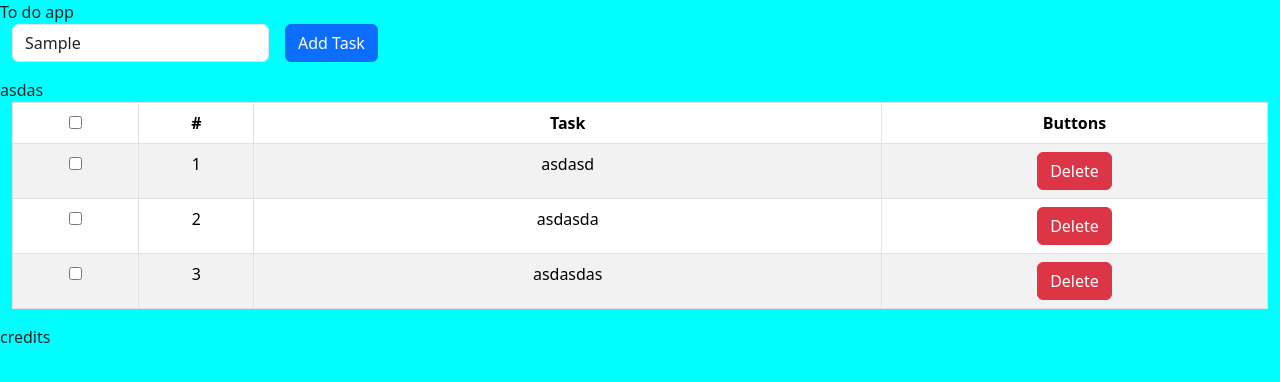
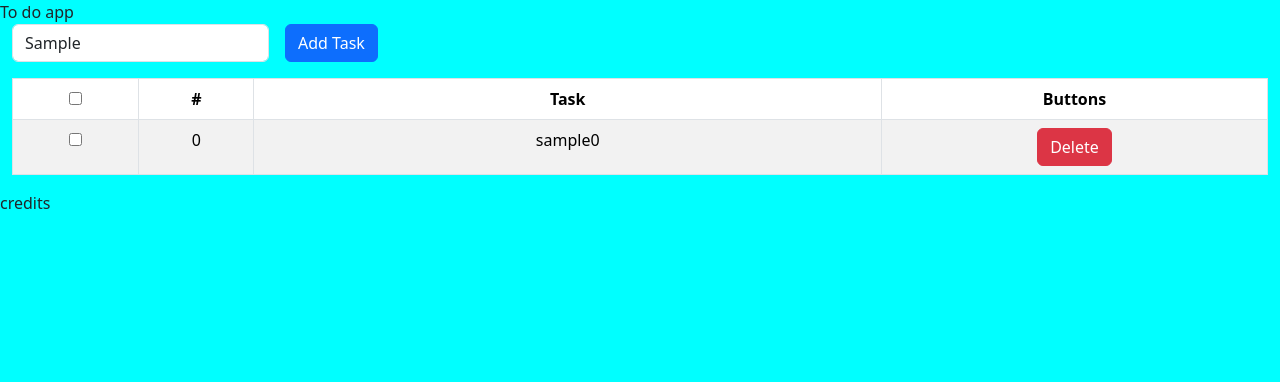
Before and after one commit to klyzecarize/vanillajs-todo-app, a plain HTML site: page index.html in a window 1280 px wide. Both pictures are taken after typing "Sample" into the empty fields and a click on the button "Add Task". Drawn offline with nearby package versions, Linux system fonts and the light colour scheme.

Commit message:
added function for adding new row when submit button is clicked

```diff
--- a/index.html
+++ b/index.html
@@ -27,8 +27,7 @@
             </form>
         </div>
 
-        <div id="sample"></div>
-
+        <!-- Task Table -->
         <div class="container-fluid">
             <table class="table table-striped table-bordered table-responsive text-center">
                 <thead>
@@ -41,35 +40,10 @@
                         <th>Buttons</th>
                     </tr>
                 </thead>
-                <tbody>
-                    <tr id="tr1">
-                        <td>
-                            <input type="checkbox" name="1" id="1">
-                        </td>
-                        <td>1</td>
-                        <td>asdasd</td>
-                        <td>
-                            <button type="button" class="btn btn-danger" onclick="deleteRow(this)">Delete</button>
-                        </td>
-                    </tr>
-                    <tr id="tr2">
-                        <td>
-                            <input type="checkbox" name="2" id="2">
-                        </td>
-                        <td>2</td>
-                        <td>asdasda</td>
-                        <td>
-                            <button type="button" class="btn btn-danger" onclick="deleteRow(this)">Delete</button>
-                        </td>
-                    </tr>
-                    <tr id="tr3">
-                        <td>
-                            <input type="checkbox" name="3" id="3">
-                        </td>
-                        <td>3</td>
-                        <td>asdasdas</td>
-                        <td>
-                            <button type="button" class="btn btn-danger" onclick="deleteRow(this)">Delete</button>
+                <tbody id="tbodyTag">
+                    <tr>
+                        <td id="empty" colspan="4">
+                            Empty
                         </td>
                     </tr>
                 </tbody>
--- a/script.js
+++ b/script.js
@@ -1,5 +1,7 @@
 const taskForm = document.getElementById("taskForm");
-const sample = document.getElementById("sample")
+const tbodyTag = document.getElementById("tbodyTag");
+const emptyEl = document.getElementById("empty");
+let sampleInt = 0;
 
 taskForm.addEventListener('submit', (event) => {
     // prevents page to refresh when you click submit
@@ -7,13 +9,41 @@ taskForm.addEventListener('submit', (event) => {
 
     // test
     console.log('Clickahh')
-    sample.innerHTML = "asdas";
+
+    addTableRow();
 });
 
 function deleteRow(childEl) {
+    removeRow(childEl);
+}
+
+function addTableRow () {
+    emptyEl != null && removeRow(emptyEl);
+
+    const rowHtml = `
+        <tr>
+            <td>
+                <input type="checkbox" name="${sampleInt}" id="${sampleInt}">
+            </td>
+            <td>${sampleInt}</td>
+            <td>sample${sampleInt}</td>
+            <td>
+                <button type="button" class="btn btn-danger" onclick="deleteRow(this)">Delete</button>
+            </td>
+        </tr>
+    `;
+
+    // {html tag}.inserAdjacentHTML(position, html) - inserts HTML code into a specified position
+    tbodyTag.insertAdjacentHTML('beforeend', rowHtml);
+
+    sampleInt++;
+}
+
+function removeRow (childEl) {
     // get the closest tr element of childEl
     let getTr = childEl.closest('tr');
 
     // Remove the row element
     getTr.remove();
+
 }
```
